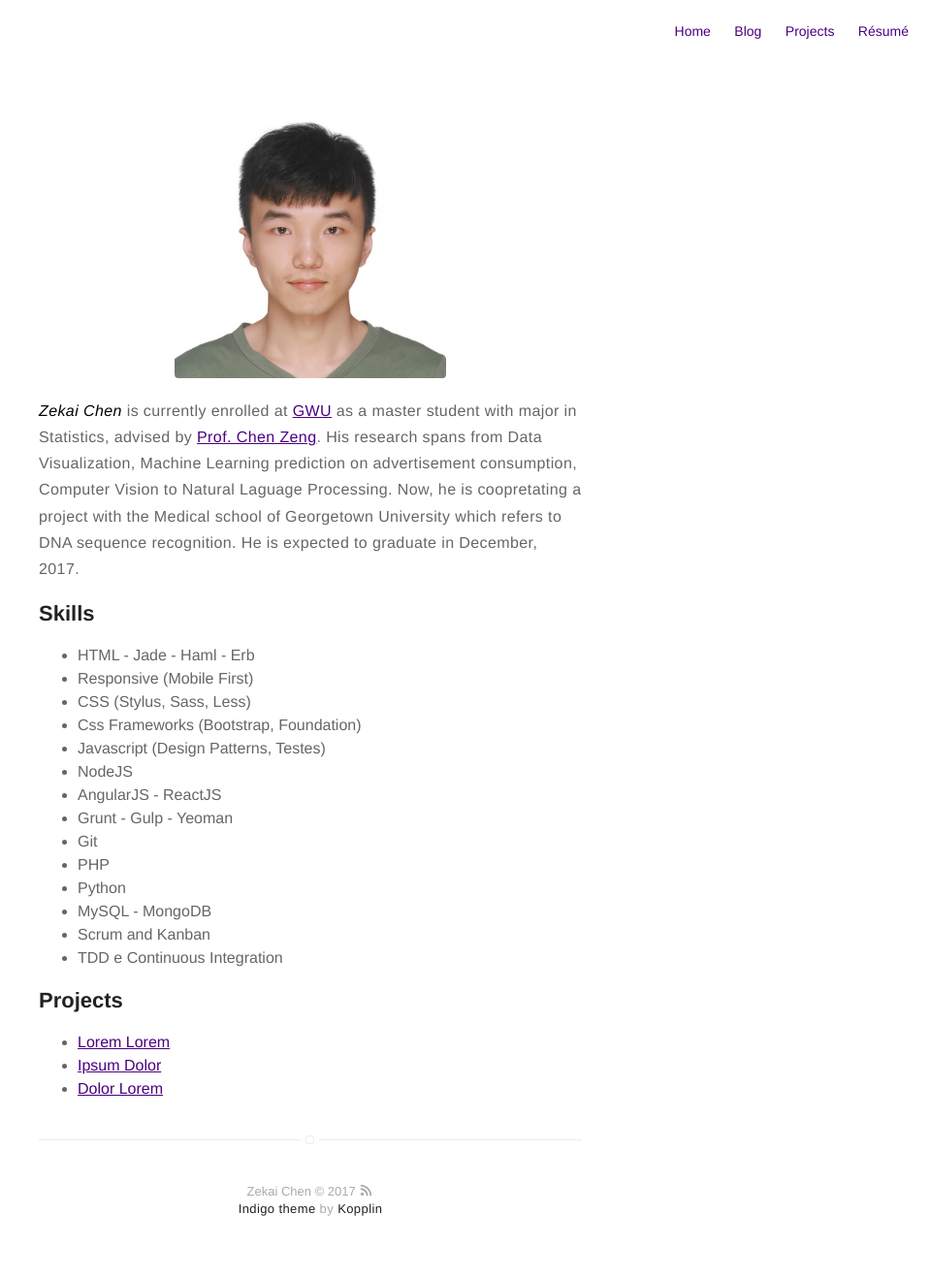
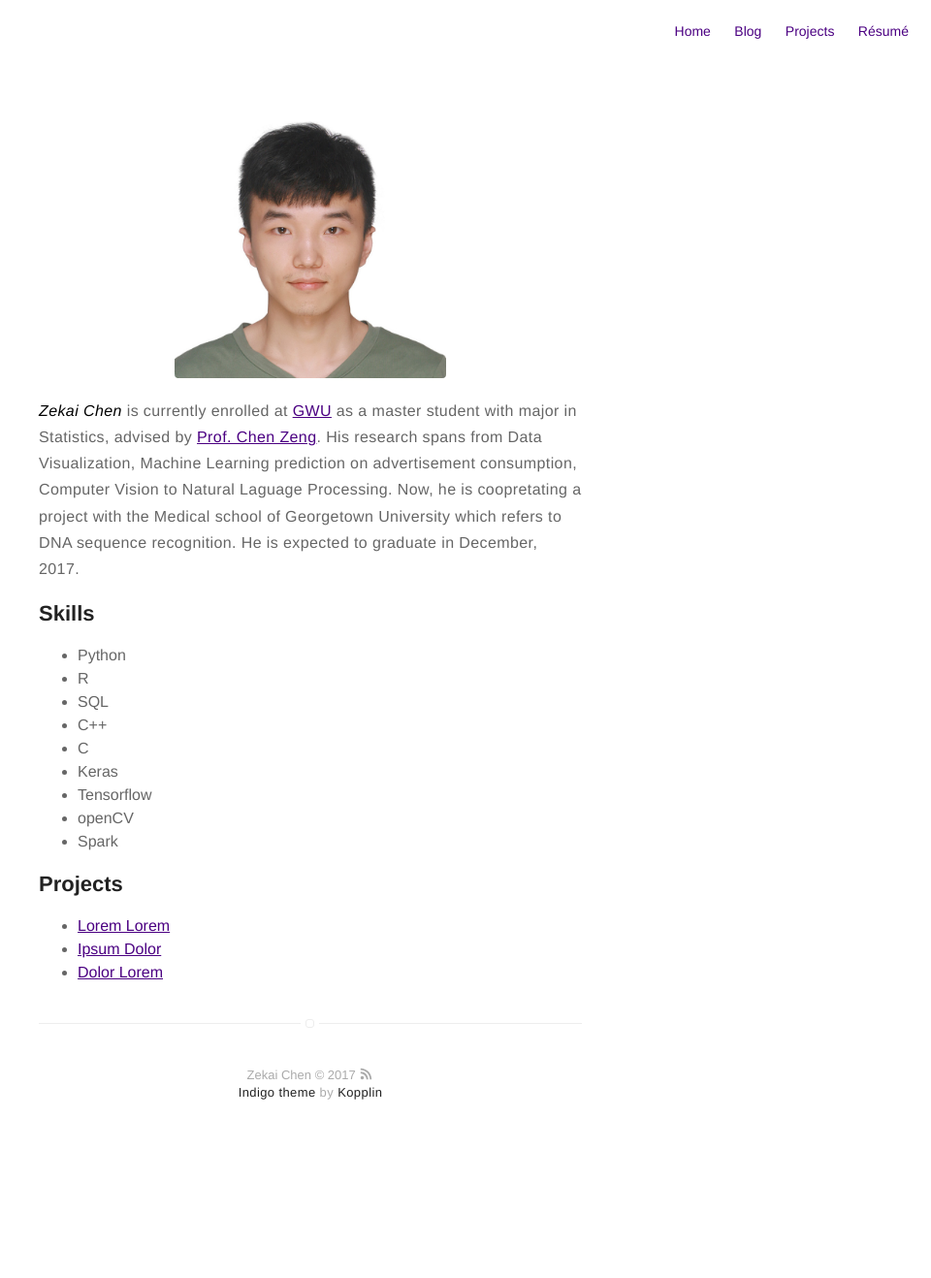
Before and after one commit to shuqizhuzhu/shuqizhuzhu.github.io, a Jekyll site: the page built from about.md, in a window 1280 px wide. Shown: the whole page at 97% size, without its empty margins (320-1280 px from the left). Built offline with Jekyll 4.4.1, drawn with Linux system fonts in a browser that asks for light colours; after the commit the page ends 1198 px from its top, so only the background shows below that.

Commit message:
Update about.md

```diff
--- a/about.md
+++ b/about.md
@@ -9,20 +9,15 @@ __*Zekai Chen*__ is currently enrolled at [GWU](https://www.gwu.edu) as a master
 <h2>Skills</h2>
 
 <ul class="skill-list">
-	<li>HTML - Jade - Haml - Erb</li>
-	<li>Responsive (Mobile First)</li>
-	<li>CSS (Stylus, Sass, Less)</li>
-	<li>Css Frameworks (Bootstrap, Foundation)</li>
-	<li>Javascript (Design Patterns, Testes)</li>
-	<li>NodeJS</li>
-	<li>AngularJS - ReactJS</li>
-	<li>Grunt - Gulp - Yeoman</li>
-	<li>Git</li>
-	<li>PHP</li>
 	<li>Python</li>
-	<li>MySQL - MongoDB</li>
-	<li>Scrum and Kanban</li>
-	<li>TDD e Continuous Integration</li>
+	<li>R</li>
+	<li>SQL</li>
+	<li>C++</li>
+	<li>C</li>
+	<li>Keras</li>
+	<li>Tensorflow</li>
+	<li>openCV</li>
+	<li>Spark</li>
 </ul>
 
 <h2>Projects</h2>
```
